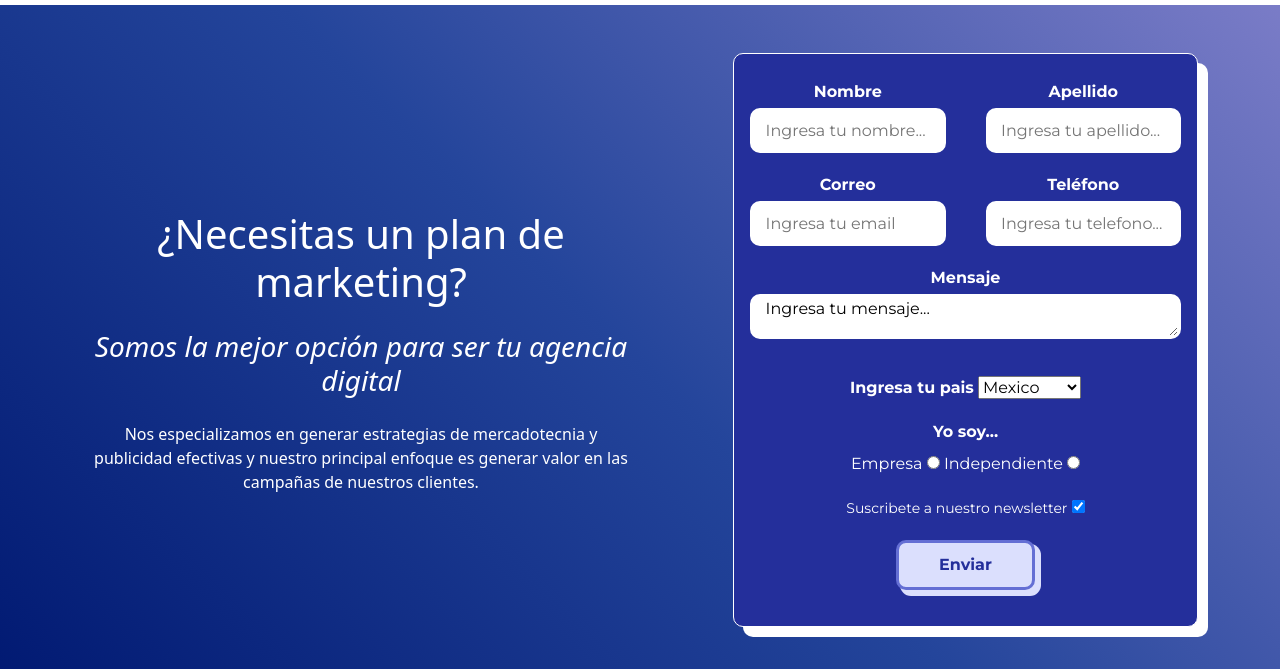
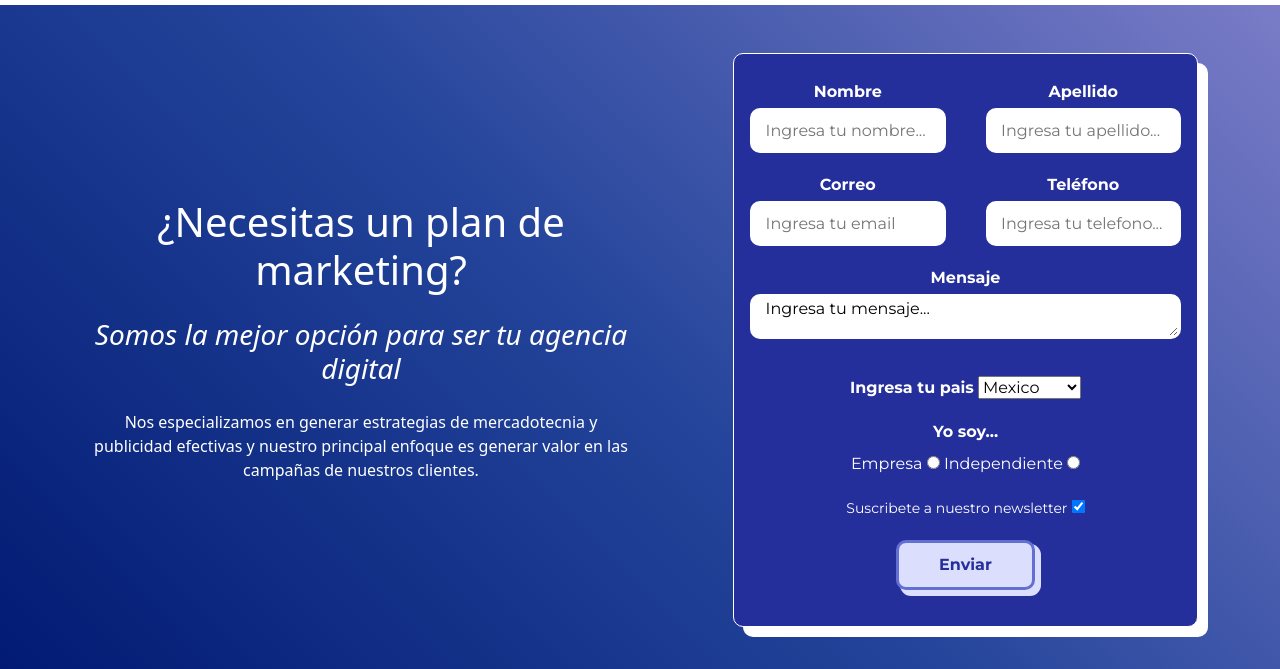
Before and after one commit to vegafer13/agencia-marketing-bootstrap, a plain HTML site: page Pages/contacto.html in a window 1280 px wide. Shown: the part 131-800 px from the top of the page. Drawn offline with nearby package versions, Linux system fonts and the light colour scheme.

```diff
--- a/Pages/contacto.html
+++ b/Pages/contacto.html
@@ -53,7 +53,7 @@
         <section class="bg-gradient1">
             <div class="container text-white py-5 px-4">
             <div class="row justify-content-between">
-                <div class="col-sm-12 col-lg-6 d-flex flex-column justify-content-center text-center">
+                <div class="col-sm-12 col-lg-6 d-flex flex-column justify-content-center text-center mb-4">
                     <h1 class="mb-4">¿Necesitas un plan de marketing?</h1>
                     <h3 class="mb-4 fst-italic">Somos la mejor opción para ser tu agencia digital</h3>
                     <p>Nos especializamos en generar estrategias de mercadotecnia y publicidad efectivas y nuestro principal enfoque es generar valor en las campañas de nuestros clientes.</p>
```
Also changed, not shown: index.html (+1 -1 lines).
